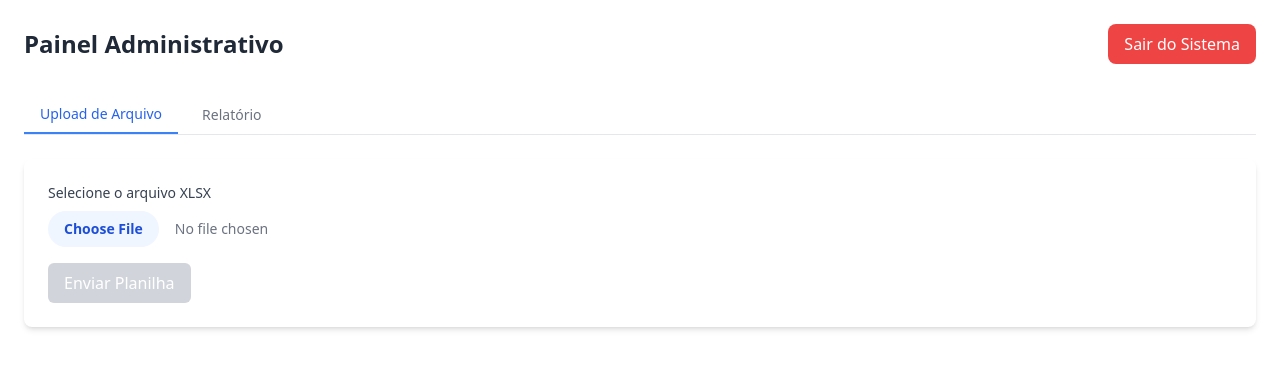
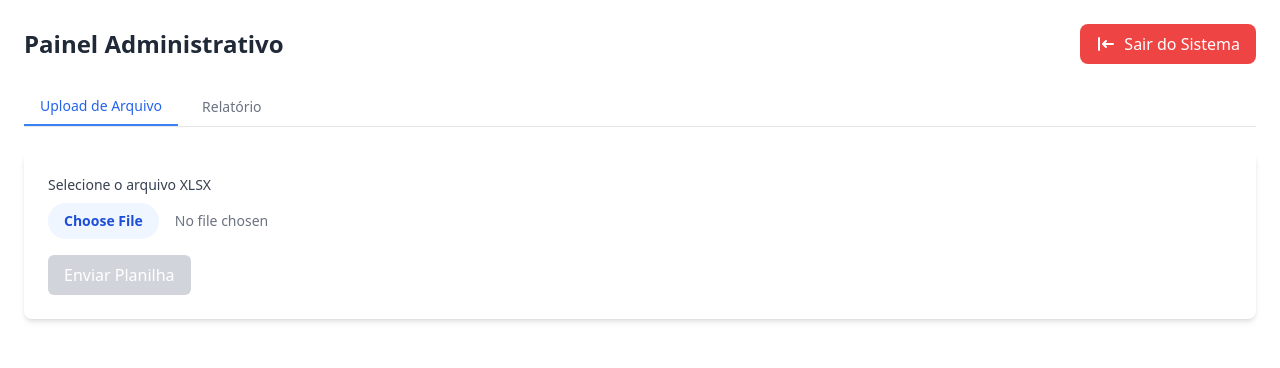
Before and after one commit to gilsondejesus/nex-finance-points-frontend, a React (Vite) app: page /admin in a window 1280 px wide. Shown: the top 368 px of the page. Built offline with nearby package versions, Linux system fonts and the light colour scheme; sample sign-in values are in the browser's storage.

Commit message:
refactor: improve AdminDashboard logic

```diff
--- a/src/pages/AdminDashboard.jsx
+++ b/src/pages/AdminDashboard.jsx
@@ -1,7 +1,8 @@
 import React, { useState, useCallback } from "react";
+import { useNavigate } from "react-router-dom";
 import FileUpload from "../components/FileUpload";
 import AdminReport from "../components/AdminReport";
-import { useNavigate } from "react-router-dom";
+import DashboardHeader from "../components/DashboardHeader";
 
 const TabButton = ({ active, onClick, children }) => (
   <button
@@ -23,7 +24,8 @@
 
   const handleLogout = useCallback(() => {
     localStorage.removeItem("token");
-    navigate("/", { replace: true });
+    localStorage.removeItem("user");
+    navigate("/login", { replace: true });
   }, [navigate]);
 
   const handleUploadSuccess = useCallback(() => {
@@ -33,17 +35,7 @@
 
   return (
     <div className="p-6 max-w-7xl mx-auto">
-      <header className="flex flex-col sm:flex-row justify-between items-start sm:items-center gap-4 mb-8">
-        <h1 className="text-2xl font-bold text-gray-800">
-          Painel Administrativo
-        </h1>
-        <button
-          onClick={handleLogout}
-          className="bg-red-500 hover:bg-red-600 text-white px-4 py-2 rounded-lg transition-colors"
-        >
-          Sair do Sistema
-        </button>
-      </header>
+      <DashboardHeader title="Painel Administrativo" onLogout={handleLogout} />
 
       <nav className="mb-6 border-b border-gray-200">
         <div className="flex gap-2">
```
